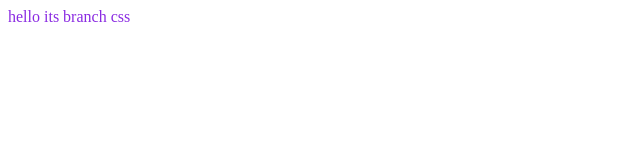
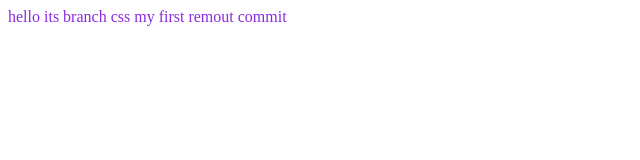
Before and after one commit to KateShapirenko/Acquaintance-witn-git, a plain HTML site: page index.html in a window 1280 px wide. Shown: the whole page, without its empty margins (0-640 px from the left). Drawn offline with Linux system fonts and the light colour scheme.

Commit message:
my first remout commit

```diff
--- a/index.html
+++ b/index.html
@@ -12,6 +12,6 @@
     </style>
   </head>
   <body>
-    hello its branch css
+    hello its branch css my first remout commit
   </body>
 </html>
```
